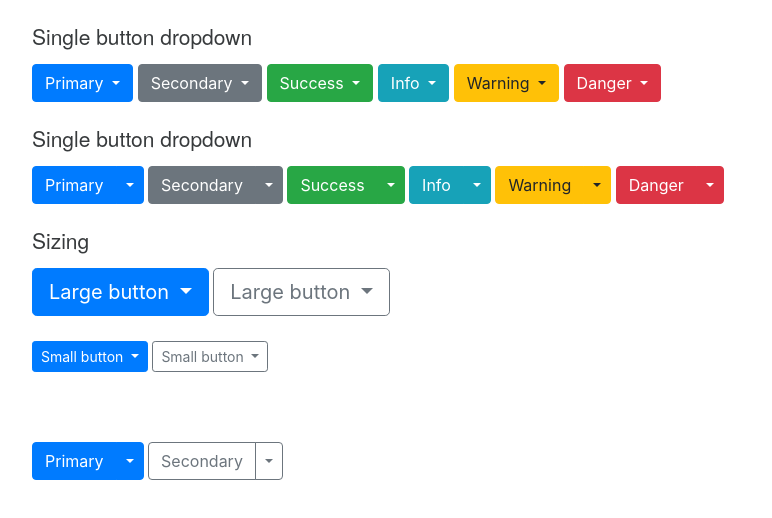
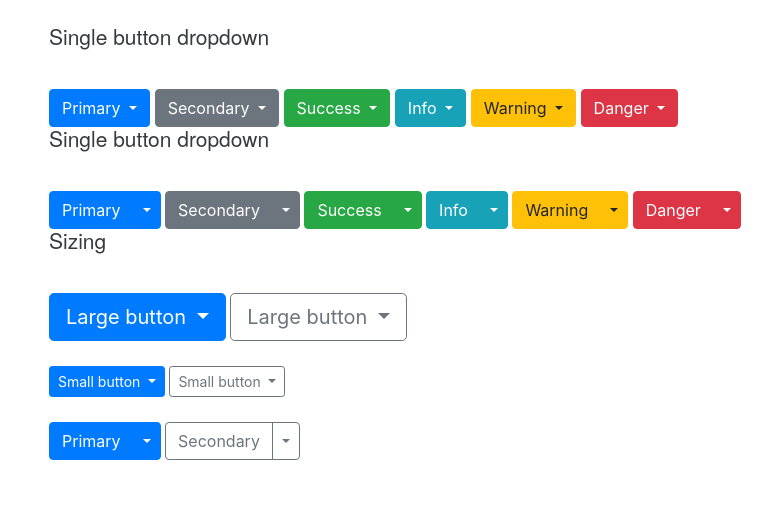
Before and after one commit to mazurenko913/bootstrap-uikit, a website: page buttons-dropdowns/index.html in a window 1280 px wide. Shown: the whole page, without its empty margins (36-808 px from the left). Drawn offline with nearby package versions, Linux system fonts and the light colour scheme.

Commit message:
fix button dropdowns

```diff
--- a/buttons-dropdowns/index.html
+++ b/buttons-dropdowns/index.html
@@ -19,9 +19,9 @@
 </head>
 
 <body>
-    <div class="container">
+    <div class="container button-block">
         <p class="btn-title">Single button dropdown</p>
-        <div class="btn-group">
+        <div class="btn-group button-block">
             <button type="button" class="btn btn-primary dropdown-toggle" data-toggle="dropdown" aria-haspopup="true"
                 aria-expanded="false">
                 Primary
@@ -34,7 +34,7 @@
             </div>
         </div>
 
-        <div class="btn-group">
+        <div class="btn-group button-block">
             <button type="button" class="btn btn-secondary dropdown-toggle" data-toggle="dropdown" aria-haspopup="true"
                 aria-expanded="false">
                 Secondary
@@ -47,7 +47,7 @@
             </div>
         </div>
 
-        <div class="btn-group">
+        <div class="btn-group button-block">
             <button type="button" class="btn btn-success dropdown-toggle" data-toggle="dropdown" aria-haspopup="true"
                 aria-expanded="false">
                 Success
@@ -60,7 +60,7 @@
             </div>
         </div>
 
-        <div class="btn-group">
+        <div class="btn-group button-block">
             <button type="button" class="btn btn-info dropdown-toggle" data-toggle="dropdown" aria-haspopup="true"
                 aria-expanded="false">
                 Info
@@ -73,7 +73,7 @@
             </div>
         </div>
 
-        <div class="btn-group">
+        <div class="btn-group button-block">
             <button type="button" class="btn btn-warning dropdown-toggle" data-toggle="dropdown" aria-haspopup="true"
                 aria-expanded="false">
                 Warning
@@ -86,7 +86,7 @@
             </div>
         </div>
 
-        <div class="btn-group">
+        <div class="btn-group button-block">
             <button type="button" class="btn btn-danger dropdown-toggle" data-toggle="dropdown" aria-haspopup="true"
                 aria-expanded="false">
                 Danger
@@ -104,7 +104,7 @@
 
     <div class="container">
         <p class="btn-title">Single button dropdown</p>
-        <div class="btn-group">
+        <div class="btn-group button-block">
             <button type="button" class="btn btn-primary">Primary</button>
             <button type="button" class="btn btn-primary dropdown-toggle dropdown-toggle-split" data-toggle="dropdown"
                 aria-haspopup="true" aria-expanded="false">
@@ -119,7 +119,7 @@
             </div>
         </div>
 
-        <div class="btn-group">
+        <div class="btn-group button-block">
             <button type="button" class="btn btn-secondary">Secondary</button>
             <button type="button" class="btn btn-secondary dropdown-toggle dropdown-toggle-split" data-toggle="dropdown"
                 aria-haspopup="true" aria-expanded="false">
@@ -134,7 +134,7 @@
             </div>
         </div>
 
-        <div class="btn-group">
+        <div class="btn-group button-block">
             <button type="button" class="btn btn-success">Success</button>
             <button type="button" class="btn btn-success dropdown-toggle dropdown-toggle-split" data-toggle="dropdown"
                 aria-haspopup="true" aria-expanded="false">
@@ -149,7 +149,7 @@
             </div>
         </div>
 
-        <div class="btn-group">
+        <div class="btn-group button-block">
             <button type="button" class="btn btn-info">Info</button>
             <button type="button" class="btn btn-info dropdown-toggle dropdown-toggle-split" data-toggle="dropdown"
                 aria-haspopup="true" aria-expanded="false">
@@ -164,7 +164,7 @@
             </div>
         </div>
 
-        <div class="btn-group">
+        <div class="btn-group button-block">
             <button type="button" class="btn btn-warning">Warning</button>
             <button type="button" class="btn btn-warning dropdown-toggle dropdown-toggle-split" data-toggle="dropdown"
                 aria-haspopup="true" aria-expanded="false">
@@ -179,7 +179,7 @@
             </div>
         </div>
 
-        <div class="btn-group">
+        <div class="btn-group button-block">
             <button type="button" class="btn btn-danger">Danger</button>
             <button type="button" class="btn btn-danger dropdown-toggle dropdown-toggle-split" data-toggle="dropdown"
                 aria-haspopup="true" aria-expanded="false">
@@ -199,7 +199,7 @@
     <div class="container">
         <p class="btn-title">Sizing</p>
 
-        <div class="btn-group">
+        <div class="btn-group button-block">
             <button class="btn btn-primary btn-lg dropdown-toggle" type="button" data-toggle="dropdown"
                 aria-haspopup="true" aria-expanded="false">
                 Large button
@@ -212,7 +212,7 @@
             </div>
         </div>
 
-        <div class="btn-group">
+        <div class="btn-group button-block">
             <button class="btn btn-outline-secondary btn-lg dropdown-toggle" type="button" data-toggle="dropdown"
                 aria-haspopup="true" aria-expanded="false">
                 Large button
@@ -226,31 +226,33 @@
     </div>
 
     <div class="container">
-        <div class="btn-group">
-            <button class="btn btn-primary btn-sm dropdown-toggle" type="button" data-toggle="dropdown" aria-haspopup="true" aria-expanded="false">
-              Small button
+        <div class="btn-group button-block">
+            <button class="btn btn-primary btn-sm dropdown-toggle" type="button" data-toggle="dropdown"
+                aria-haspopup="true" aria-expanded="false">
+                Small button
             </button>
             <div class="dropdown-menu">
                 <a class="dropdown-item" href="#">Action</a>
                 <a class="dropdown-item" href="#">Another action</a>
                 <a class="dropdown-item" href="#">Something else here</a>
             </div>
-          </div>
+        </div>
 
-          <div class="btn-group">
-            <button class="btn btn-outline-secondary btn-sm dropdown-toggle" type="button" data-toggle="dropdown" aria-haspopup="true" aria-expanded="false">
-              Small button
+        <div class="btn-group button-block">
+            <button class="btn btn-outline-secondary btn-sm dropdown-toggle" type="button" data-toggle="dropdown"
+                aria-haspopup="true" aria-expanded="false">
+                Small button
             </button>
             <div class="dropdown-menu">
                 <a class="dropdown-item" href="#">Action</a>
                 <a class="dropdown-item" href="#">Another action</a>
                 <a class="dropdown-item" href="#">Something else here</a>
             </div>
-          </div>
+        </div>
     </div>
 
     <div class="container">
-        <div class="btn-group">
+        <div class="btn-group button-block">
             <button type="button" class="btn btn-primary">Primary</button>
             <button type="button" class="btn btn-primary dropdown-toggle dropdown-toggle-split" data-toggle="dropdown"
                 aria-haspopup="true" aria-expanded="false">
@@ -265,10 +267,10 @@
             </div>
         </div>
 
-        <div class="btn-group">
+        <div class="btn-group button-block">
             <button type="button" class="btn btn-outline-secondary">Secondary</button>
-            <button type="button" class="btn btn-outline-secondary dropdown-toggle dropdown-toggle-split" data-toggle="dropdown"
-                aria-haspopup="true" aria-expanded="false">
+            <button type="button" class="btn btn-outline-secondary dropdown-toggle dropdown-toggle-split"
+                data-toggle="dropdown" aria-haspopup="true" aria-expanded="false">
                 <span class="sr-only">Toggle Dropdown</span>
             </button>
             <div class="dropdown-menu">
@@ -280,9 +282,6 @@
             </div>
         </div>
     </div>
-
-
-
 </body>
 
 </html>
--- a/buttons-dropdowns/javascript.js
+++ /dev/null
@@ -1 +0,0 @@
-$('.dropdown-toggle').dropdown()
--- a/buttons-dropdowns/style.css
+++ b/buttons-dropdowns/style.css
@@ -1,10 +1,5 @@
-.container{
-    margin-left: 53px;
+.button-block{
     margin-top: 25px;
-}
-
-.container:last-child{
-    margin-top: 70px;
 }
 
 .btn-title{
```
